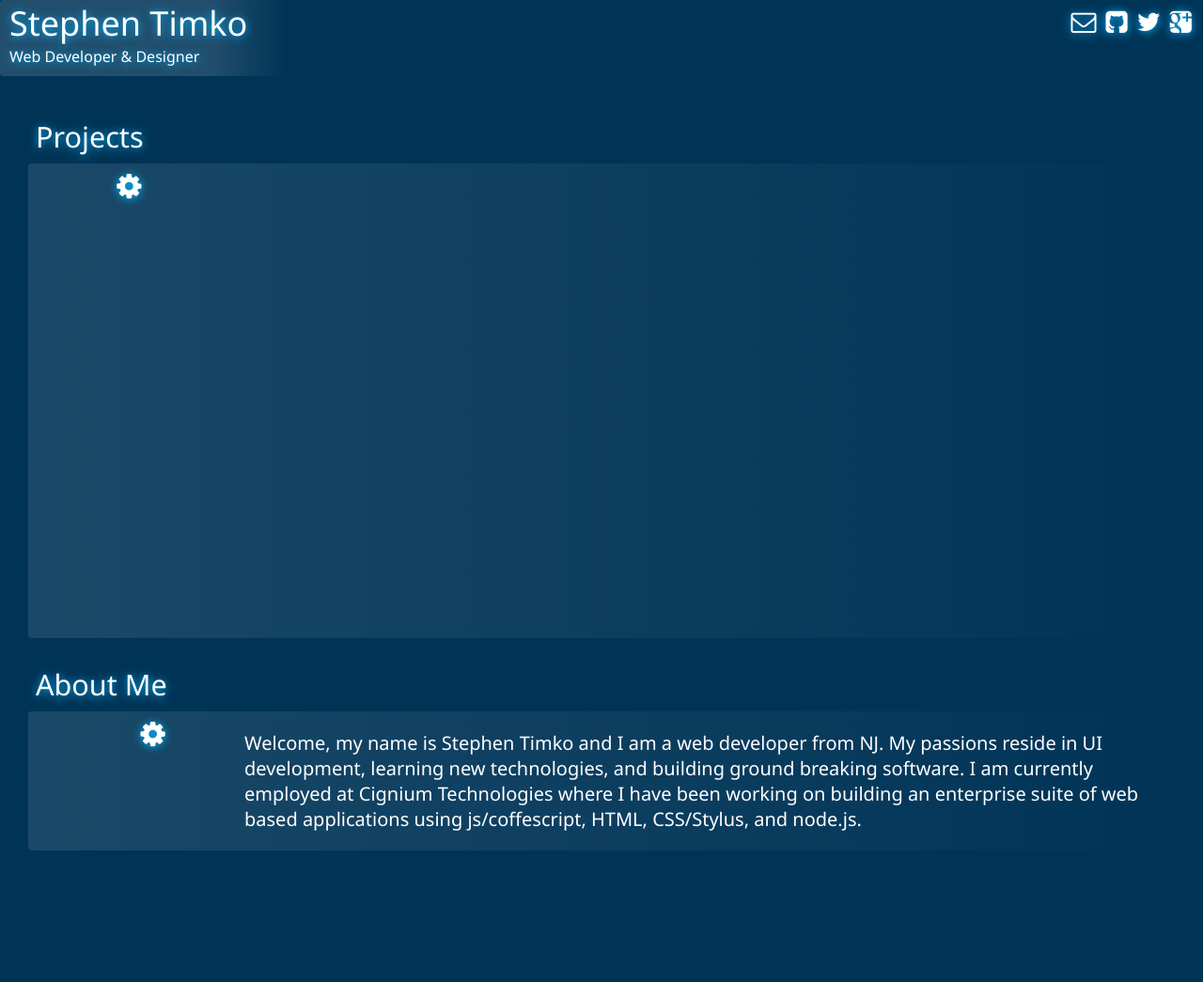
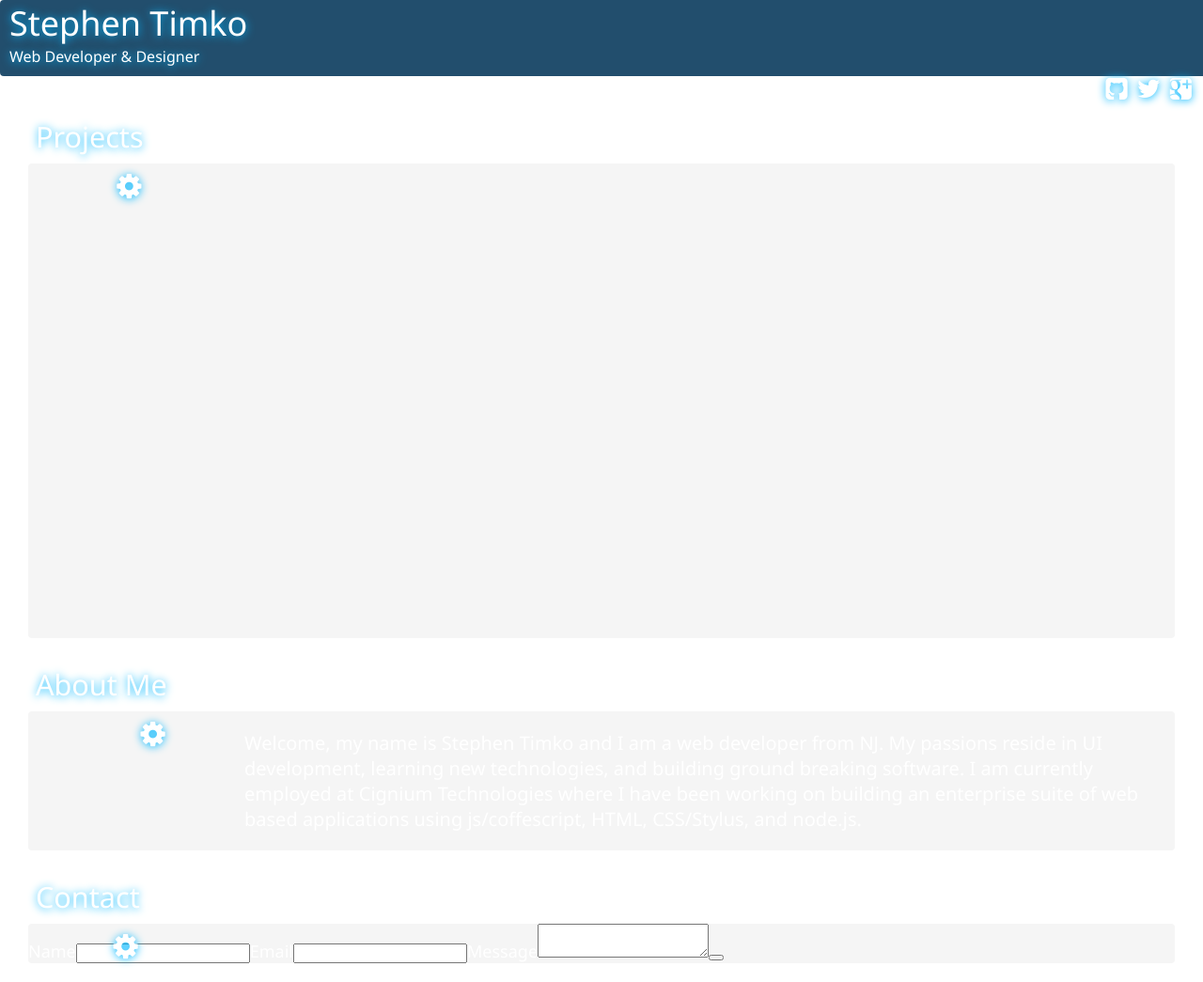
Before and after one commit to stimko/stephentimko, a Node server app: page / in a window 1280 px wide; the page is wider, and only the part inside the window is pictured. Shown: that part at 94% size. Before the commit the page ends 905 px from the top of that part, so only its background shows below. Run offline with Node 20, Linux system fonts and the light colour scheme; data that the repository does not hold is empty; some libraries are stand-ins or nearby versions.

Commit message:
styling overhaul

```diff
--- a/public/javascripts/main.js
+++ b/public/javascripts/main.js
@@ -34,7 +34,7 @@
         if (!phantom_hover){
           add_mouse_listeners($card);
         }
-        $card.transition({opacity: .05}, 350);
+        $card.transition({opacity: .1}, 350);
         is_animating_out = false;
         assign_timer();
       });
@@ -48,12 +48,8 @@
     }
     stack_timer = setTimeout(function(){
       if (!hover_card){
-        if (!$selected_card){
-          initial_hover = true;
-          $projects.transition({opacity:1}, 300);
-        } else {
-          $projects.not($selected_card).transition({opacity:.05}, 300);
-        }
+        initial_hover = true;
+        $projects.not($selected_card).transition({opacity:1}, 300);
       }
     }, 350);
   }
@@ -81,7 +77,7 @@
       if (initial_hover){
         $projects.stop();
         initial_hover = false;
-        $projects.not($elem).css('opacity', .05);
+        $projects.not($elem).not($selected_card).css('opacity', .1);
       } else {
         $elem.stop(true, true).transition({opacity: 1}, 350);
       }
@@ -92,7 +88,7 @@
       hover_card = false;
       clearTimeout(hover_timer);
       $elem.css('z-index', 0);
-      $elem.transition({opacity: .05}, 350);
+      $elem.transition({opacity: .1}, 350);
       assign_timer();
     });
   }
--- a/public/stylesheets/style.css
+++ b/public/stylesheets/style.css
@@ -4,11 +4,11 @@
 table{border-collapse:separate;border-spacing:0;vertical-align:middle}
 caption,th,td{text-align:left;font-weight:normal;vertical-align:middle}
 a img{border:none}
-html,body{height:100%;color:#fff;font:18px 'Segoe UI',serif;background:#003457;-webkit-perspective:1600;-moz-perspective:1600;-ms-perspective:1600;perspective:1600}
+html,body{height:100%;color:#fff;font:18px 'Segoe UI',serif;background:#fff;-webkit-perspective:1600;-moz-perspective:1600;-ms-perspective:1600;perspective:1600}
 body{overflow-x:hidden}
-.section{-webkit-border-radius:4px;border-radius:4px;margin-bottom:20px;background:-webkit-gradient(linear, left top, right top, color-stop(0, rgba(255,255,255,0.1)), color-stop(1, rgba(255,255,255,0)));background:-webkit-linear-gradient(left, rgba(255,255,255,0.1) 0%, rgba(255,255,255,0) 100%);background:-moz-linear-gradient(left, rgba(255,255,255,0.1) 0%, rgba(255,255,255,0) 100%);background:-o-linear-gradient(left, rgba(255,255,255,0.1) 0%, rgba(255,255,255,0) 100%);background:-ms-linear-gradient(left, rgba(255,255,255,0.1) 0%, rgba(255,255,255,0) 100%);background:linear-gradient(left, rgba(255,255,255,0.1) 0%, rgba(255,255,255,0) 100%)}
+.section{-webkit-border-radius:4px;border-radius:4px;margin-bottom:20px;background:#f5f5f5}
 .content{overflow-x:hidden;padding:116px 30px 0 30px}
-.header{padding:0 40px 10px 10px;text-shadow:0 1px 10px #00b7ff;background:-webkit-gradient(linear, left top, right top, color-stop(0.74, #224e6d), color-stop(1, rgba(36,70,94,0)));background:-webkit-linear-gradient(left, #224e6d 74%, rgba(36,70,94,0) 100%);background:-moz-linear-gradient(left, #224e6d 74%, rgba(36,70,94,0) 100%);background:-o-linear-gradient(left, #224e6d 74%, rgba(36,70,94,0) 100%);background:-ms-linear-gradient(left, #224e6d 74%, rgba(36,70,94,0) 100%);background:linear-gradient(left, #224e6d 74%, rgba(36,70,94,0) 100%);position:fixed;}
+.header{width:100%;padding:0 40px 10px 10px;text-shadow:0 1px 10px #00b7ff;background:#224e6d;position:fixed;}
 .header .position{font-size:16px}
 #about{font-size:20px;padding:20px 20px 20px 230px}
 h1{color:#fff;font-size:2em}
@@ -21,13 +21,12 @@
 #projects.expanded{padding-left:600px;padding-right:600px}
 #projects #projects-list{width:145px;margin:0 auto;}
 #projects #projects-list li{position:absolute;-webkit-transform-origin:0 275px;-moz-transform-origin:0 275px;-o-transform-origin:0 275px;-ms-transform-origin:0 275px;transform-origin:0 275px;font-size:24px;-webkit-transform-style:preserve-3d;-moz-transform-style:preserve-3d;-o-transform-style:preserve-3d;-ms-transform-style:preserve-3d;transform-style:preserve-3d;}
-#projects #projects-list li .face{position:absolute;-webkit-backface-visibility:hidden;-moz-backface-visibility:hidden;-ms-backface-visibility:hidden;backface-visibility:hidden;padding:5px;width:195px;height:295px;-webkit-border-radius:4px;border-radius:4px;-webkit-box-shadow:-11px 10px 31px rgba(255,255,255,0.13);box-shadow:-11px 10px 31px rgba(255,255,255,0.13);background:rgba(255,255,255,0.5);border:3px solid rgba(255,255,255,0.3);}
+#projects #projects-list li .face{position:absolute;-webkit-backface-visibility:hidden;-moz-backface-visibility:hidden;-ms-backface-visibility:hidden;backface-visibility:hidden;padding:5px;width:195px;height:295px;-webkit-border-radius:4px;border-radius:4px;background:rgba(255,255,255,0.5);border:3px solid rgba(255,255,255,0.3);}
 #projects #projects-list li .face .inner{background:#fff;width:100%;height:100%;-webkit-border-radius:4px;border-radius:4px;}
 #projects #projects-list li .face .inner > label{padding:5px}
-#projects #projects-list li .face.back{-webkit-transform:rotateY(180deg);-moz-transform:rotateY(180deg);-o-transform:rotateY(180deg);-ms-transform:rotateY(180deg);transform:rotateY(180deg);}
+#projects #projects-list li .face.back{-webkit-box-shadow:-11px 10px 31px rgba(68,68,68,0.13);box-shadow:-11px 10px 31px rgba(68,68,68,0.13);-webkit-transform:rotateY(180deg);-moz-transform:rotateY(180deg);-o-transform:rotateY(180deg);-ms-transform:rotateY(180deg);transform:rotateY(180deg);}
 #projects #projects-list li .face.back .project-name{padding:5px;color:#003457;font-size:19px;display:block;position:relative;width:164px;}
 #projects #projects-list li .face.back .project-name:hover{text-decoration:underline}
-#projects #projects-list li .face.back .project-name::before{content:'';background:-webkit-gradient(linear, left top, right top, color-stop(0, #ccc), color-stop(1, rgba(245,245,245,0)));background:-webkit-linear-gradient(left, #ccc 0%, rgba(245,245,245,0) 100%);background:-moz-linear-gradient(left, #ccc 0%, rgba(245,245,245,0) 100%);background:-o-linear-gradient(left, #ccc 0%, rgba(245,245,245,0) 100%);background:-ms-linear-gradient(left, #ccc 0%, rgba(245,245,245,0) 100%);background:linear-gradient(left, #ccc 0%, rgba(245,245,245,0) 100%);position:absolute;left:0;bottom:-2px;width:100%;height:4px}
 #projects #projects-list li .face.back .close{color:#00548d;padding:5px;position:absolute;top:5px;right:5px;cursor:pointer;font-size:20px}
 #projects #projects-list li .face.back .technology{font-size:14px;padding:5px;}
 #projects #projects-list li .face.back .technology .tech{color:#fff;-webkit-border-radius:4px;border-radius:4px;padding:3px;float:left;margin:5px 5px 0 0;}
@@ -44,6 +43,6 @@
 #projects #projects-list li .face.back .technology .tech.Durandal{background:#bd0000}
 #projects #projects-list li .face.back .technology .tech.Papervision3D{background:#00007c}
 #projects #projects-list li .face.back .technology .tech.Robotlegs{background:#f66}
-#projects #projects-list li .face.front{cursor:pointer}
+#projects #projects-list li .face.front{-webkit-box-shadow:-11px 10px 31px rgba(68,68,68,0.09);box-shadow:-11px 10px 31px rgba(68,68,68,0.09);cursor:pointer}
 #projects #projects-list li img{-webkit-border-radius:4px;border-radius:4px;width:100%;height:100%}
 a{text-decoration:none}
--- a/public/stylesheets/style.styl
+++ b/public/stylesheets/style.styl
@@ -10,7 +10,8 @@
   height 100%
   color white
   font 18px 'Segoe UI', serif
-  background #003457
+  background white
+  //background #003457
   perspective 1600
   // padding 15px
 
@@ -20,16 +21,19 @@
 .section
   border-radius 4px
   margin-bottom 20px
-  background linear-gradient(left, rgba(255,255,255,0.1), rgba(255,255,255,0))
+  background whitesmoke
+  //background linear-gradient(left, rgba(255,255,255,0.1), rgba(255,255,255,0))
 
  .content
    overflow-x hidden
    padding 116px 30px 0 30px
 
 .header
+  width 100%
   padding 0 40px 10px 10px
   text-shadow 0px 1px 10px rgba(0,183,255,1)
-  background linear-gradient(left, #224E6D 74%, rgba(36, 70, 94, 0) 100%)
+  background #224E6D
+  //background linear-gradient(left, #224E6D 74%, rgba(36, 70, 94, 0) 100%)
   //SAVING background linear-gradient(left, rgba(255,255,255,0.1), rgba(255,255,255,0))
   position fixed
   // border-top-left-radius 5px
@@ -95,7 +99,6 @@
         width 195px
         height 295px
         border-radius 4px
-        box-shadow -11px 10px 31px rgba(255, 255, 255, 0.13)
         background rgba(255, 255, 255, .5)
         border 3px solid rgba(255, 255, 255, .3)
         .inner
@@ -106,6 +109,7 @@
           & > label
             padding 5px
         &.back
+          box-shadow -11px 10px 31px rgba(68, 68, 68, 0.13)
           transform rotateY(180deg)
           .project-name
             padding 5px
@@ -116,14 +120,7 @@
             width 164px
             &:hover
               text-decoration underline
-            &::before
-              content ''
-              background linear-gradient(left, #CCC, rgba(245,245,245, 0))
-              position absolute
-              left 0
-              bottom -2px
-              width 100%
-              height 4px
+
           .close
             color #00548D
             padding 5px
@@ -169,6 +166,7 @@
                 background lighten(red, 20)
 
         &.front
+          box-shadow -11px 10px 31px rgba(68, 68, 68, .09)
           cursor pointer
 
       img
--- a/views/index.jade
+++ b/views/index.jade
@@ -4,8 +4,8 @@
 include social
 body
 	include title
-	//- include menu
+	//-include menu
 	.content
 		include projects
 		include about
-		//-include contact
+		include contact
--- a/views/menu.jade
+++ b/views/menu.jade
@@ -1,4 +1,4 @@
 ul#menu
   li: a(href="#projects") Projects
   li: a(href="#contact") Contact
-  li: a(href="#about") About
+  li: a(href="#about") About Me
--- a/views/social.jade
+++ b/views/social.jade
@@ -1,5 +1,4 @@
 .social
-	i(class="icon-envelope")
 	i(class="icon-github-sign")
 	i(class="icon-twitter")
 	i(class="icon-google-plus-sign")
--- a/views/title.jade
+++ b/views/title.jade
@@ -1,3 +1,4 @@
 .header.section
 	h1 Stephen Timko
 	.position Web Developer & Designer
+	include social
```
